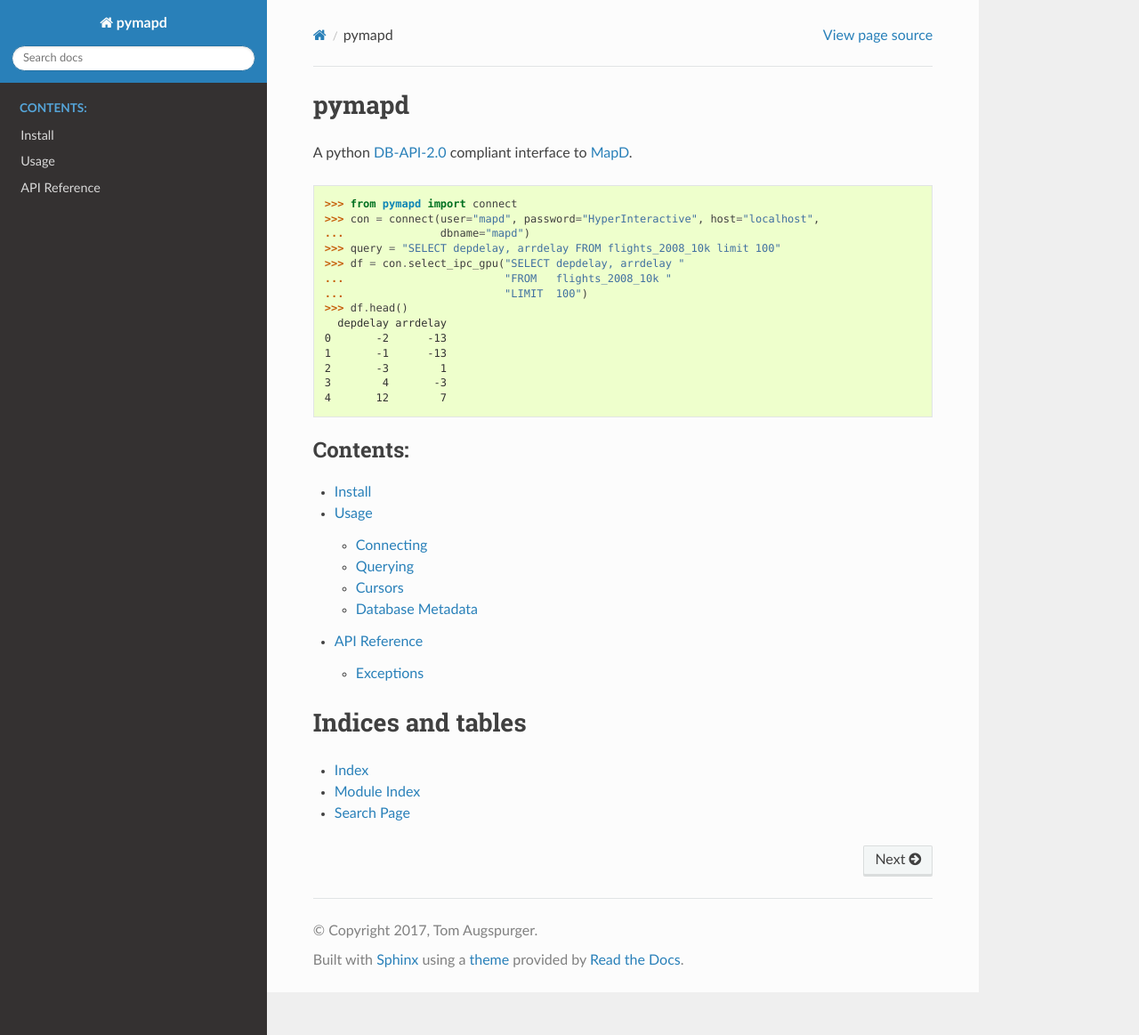
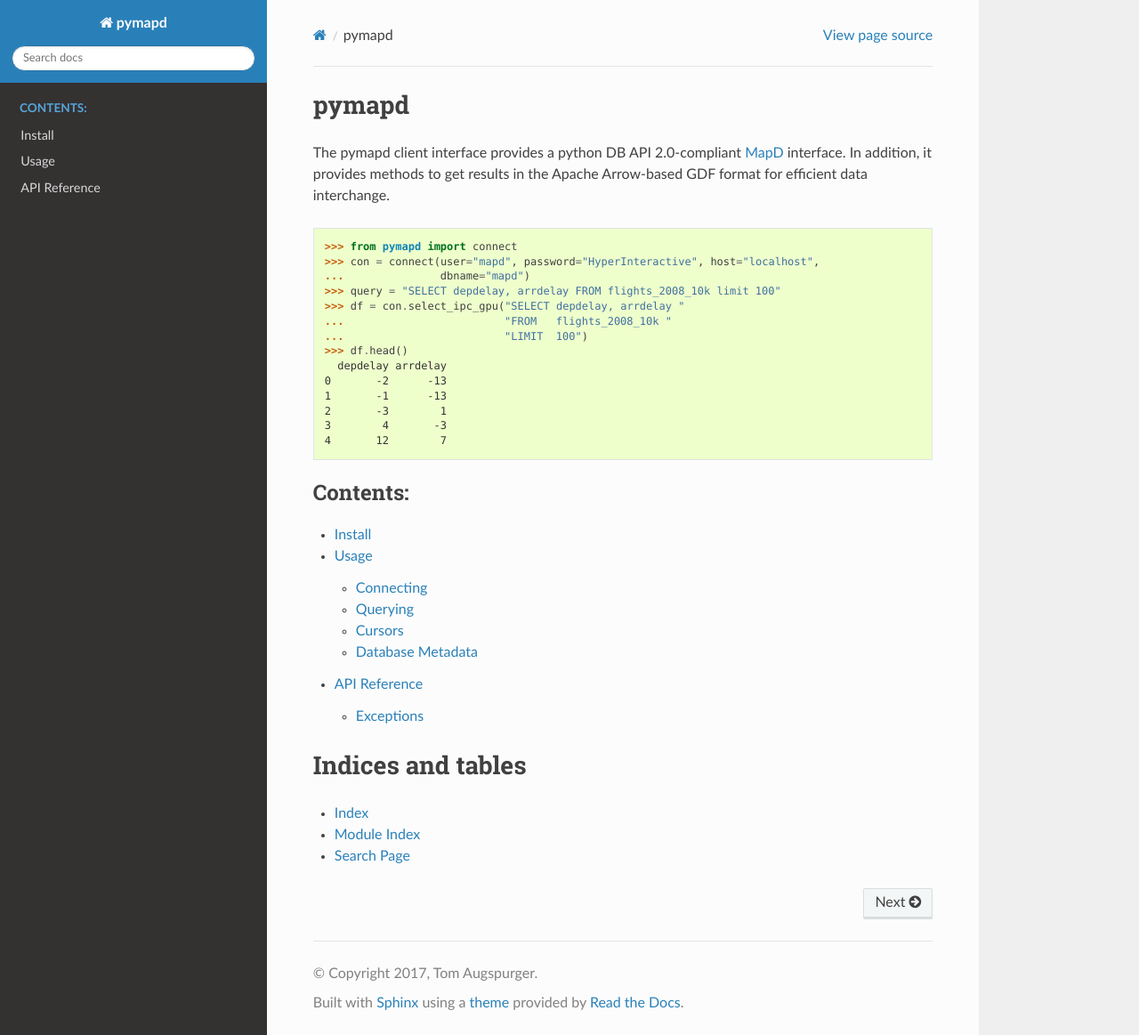
Before and after one commit to heavyai/pymapd, a Sphinx documentation site: the page built from docs/source/index.rst, in a window 1280 px wide and 1163 px high. Shown: the whole window at 89% size. Built offline with Sphinx 7.4.7 and the Read the Docs theme 2.0.0, drawn with Linux system fonts in a browser that asks for light colours.

Commit message:
DOC: Expand introduction (#45)
[ci skip]

```diff
--- a/docs/source/index.rst
+++ b/docs/source/index.rst
@@ -6,8 +6,9 @@
 pymapd
 ======
 
-A python `DB-API-2.0`_ compliant interface to `MapD`_.
-
+The pymapd client interface provides a python DB API 2.0-compliant `MapD`_
+interface. In addition, it provides methods to get results in the Apache
+Arrow-based GDF format for efficient data interchange.
 
 .. code-block:: python
 
```
